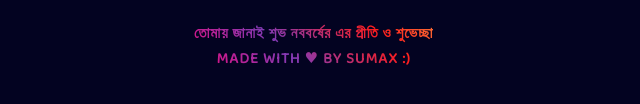
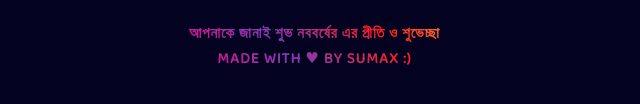
Before and after one commit to Dey-Sumit/NewYear, a plain HTML site: page index.html in a window 1280 px wide. Shown: the part 360-464 px from the top of the page, 326-966 px from the left. Drawn offline with Linux system fonts and the light colour scheme; a web font is replaced by a local one.

```diff
--- a/index.html
+++ b/index.html
@@ -5,12 +5,12 @@
   <meta charset="utf-8">
   <link href="https://fonts.googleapis.com/css?family=Baloo+Da+2|Galada&display=swap" rel="stylesheet">
   <link rel="stylesheet" href="style.css">
-  <title>sumax</title>
+  <title>from sumit </title>
 </head>
 
 <body>
   <div class="sub">
-    <h4>নতুন পোশাক নতুন সাঁজ, নতুন বছর শুরু আজ <br />&nbsp মিষ্টি মন মিষ্টি হাঁসি,শুভেচ্ছা জানাই রাশি রাশি</h4>
+    <h4> নতুন পোশাক নতুন সাঁজ, নতুন বছর শুরু আজ <br />&nbsp মিষ্টি মন মিষ্টি হাঁসি, শুভেচ্ছা জানাই রাশি রাশি</h4>
   </div>
   <div class="main">
     <svg viewBox="0 0 960 300" style="
@@ -30,7 +30,7 @@
     </svg>
   </div>
   <div class="footer">
-    <h5> তোমায় জানাই শুভ নববর্ষের এর প্রীতি ও শুভেচ্ছা <br />Made with &hearts; by Sumax :)</h5>
+    <h5> আপনাকে জানাই শুভ নববর্ষের এর প্রীতি ও শুভেচ্ছা <br />Made with &hearts; by Sumax :)</h5>
   </div>
 
   <script src="index.js" charset="utf-8"></script>
```
